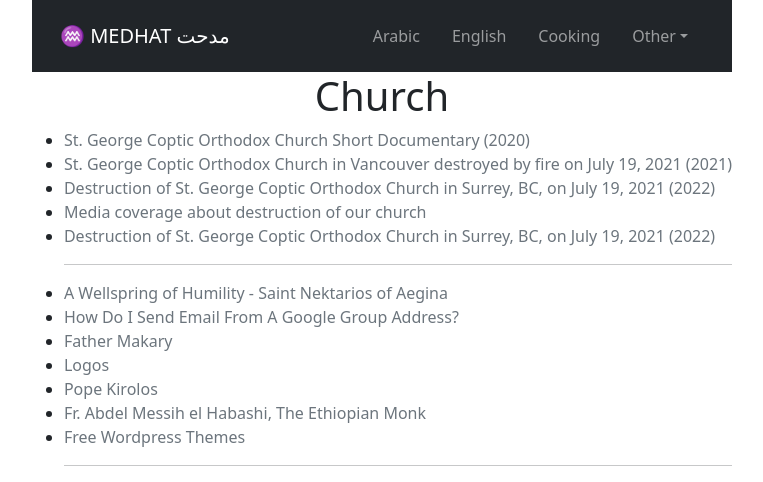
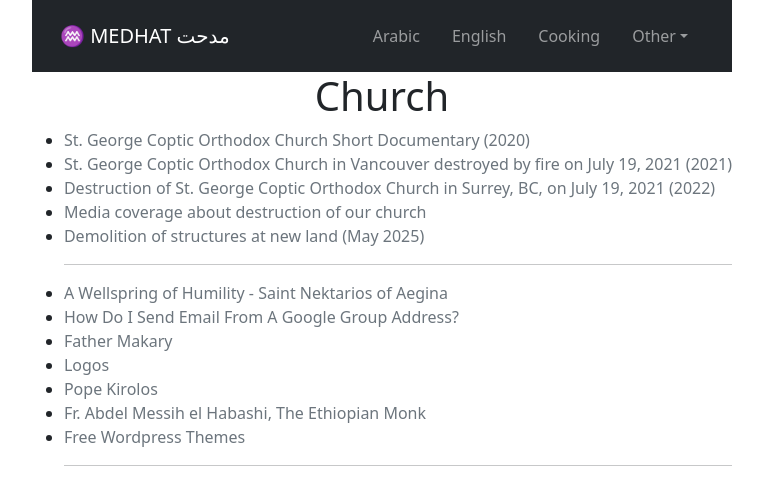
Before and after one commit to medhatelmasry/medhatelmasry.github.io, a React (Vite) app: page /church in a window 1280 px wide. Shown: the top 482 px of the page, without its empty margins (258-1021 px from the left). Built offline with nearby package versions, Linux system fonts and the light colour scheme.

Commit message:
steve balmer

```diff
--- a/src/pages/Archives.tsx
+++ b/src/pages/Archives.tsx
@@ -133,6 +133,12 @@ const ArchivesPage = () => {
               href="https://www.cotala.com/49029"
               >Barnston, Pitt Meadows</a>
           </li>
+          <li>
+            <a
+              className="text-decoration-none link-secondary"
+              href="https://youtu.be/CYC49_aeop0?si=RJGasHAmz0hoA1Sg"
+              >The Steve Ballmer Interview</a>
+          </li>
         </ul>
     </section>
   );
--- a/src/pages/Church.tsx
+++ b/src/pages/Church.tsx
@@ -38,9 +38,8 @@ const ChurchPage = () => {
           <li>
             <a
               className="text-decoration-none link-secondary"
-              href="https://www.youtube.com/watch?v=ouEfqnuNkBg">
-                Destruction of St. George Coptic Orthodox Church in Surrey, BC,
-              on July 19, 2021 (2022)
+              href="https://youtu.be/1CMWy3BFtt8">
+                Demolition of structures at new land (May 2025)
             </a>
           </li>
           <li className="no-bullet">
```
